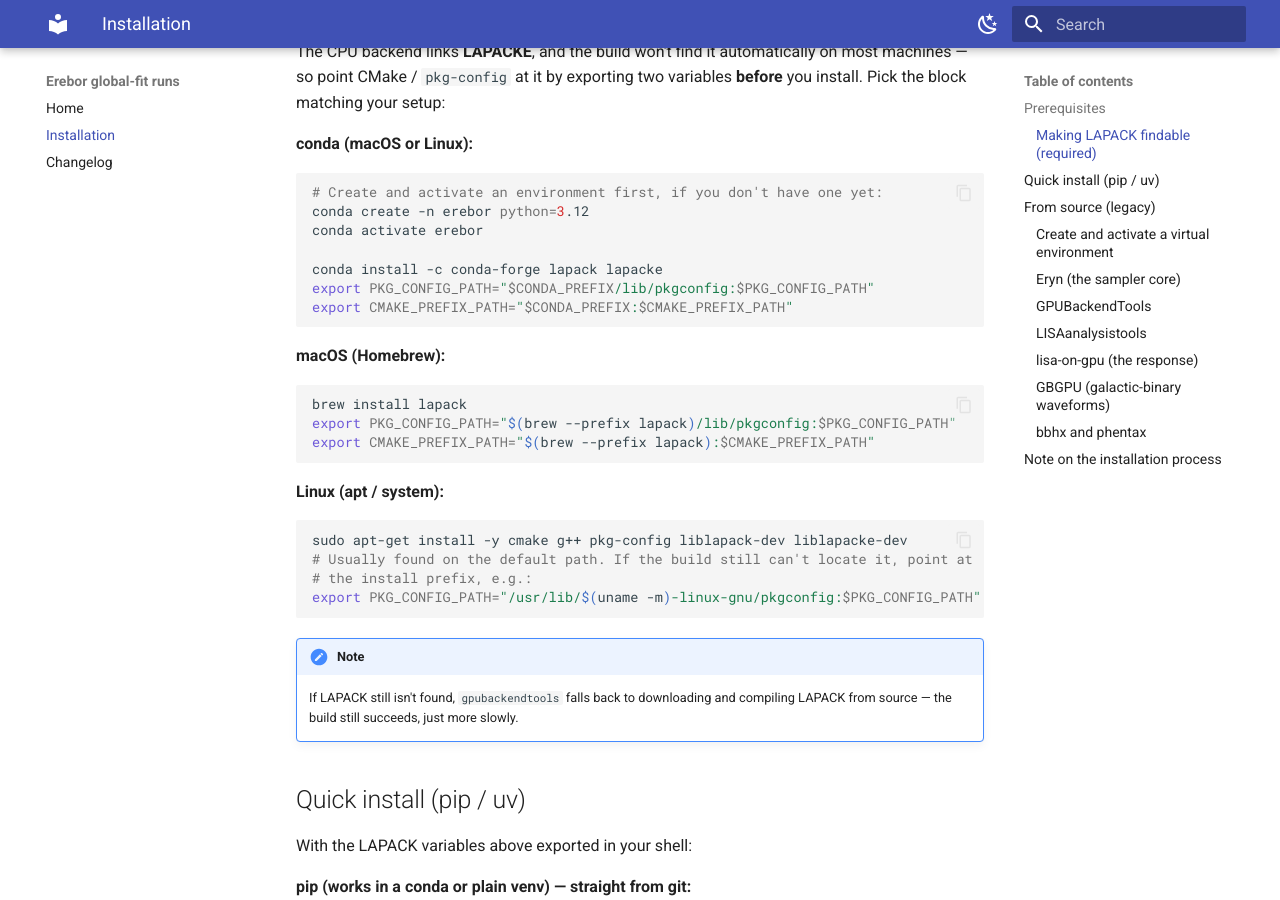
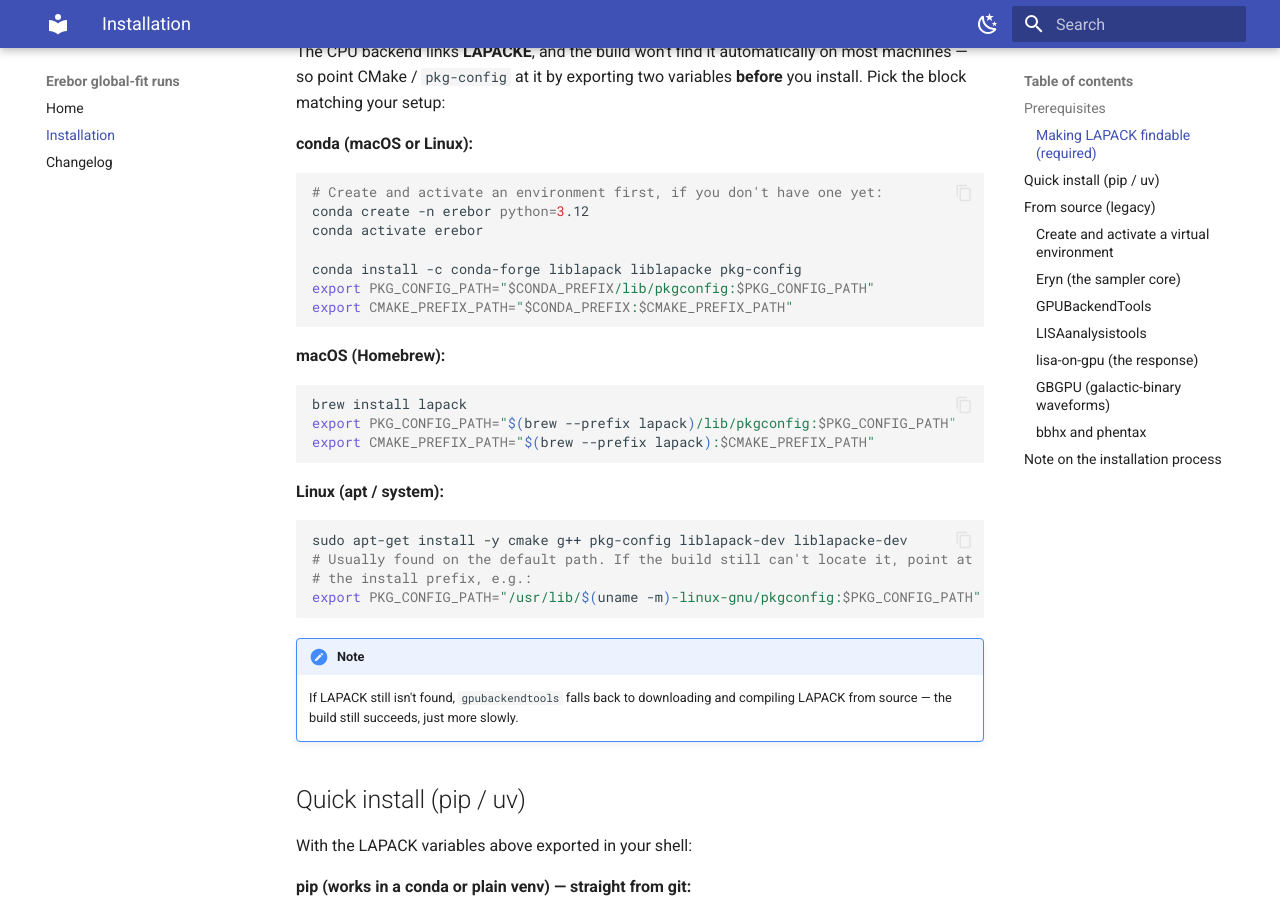
Before and after one commit to Erebor-L2D/Erebor-tools, an MkDocs documentation site: the page built from docs/installation.md, in a window 1280 px wide and 900 px high, scrolled down 622 px. Built offline with MkDocs 1.6.1 and Material for MkDocs 9.7.7, drawn with Linux system fonts in a browser that asks for light colours.

Commit message:
change lapacke to liblapacke

````diff
--- a/docs/installation.md
+++ b/docs/installation.md
@@ -29,7 +29,7 @@ most machines — so point CMake / `pkg-config` at it by exporting two variables
 conda create -n erebor python=3.12
 conda activate erebor
 
-conda install -c conda-forge lapack lapacke
+conda install -c conda-forge liblapack liblapacke pkg-config
 export PKG_CONFIG_PATH="$CONDA_PREFIX/lib/pkgconfig:$PKG_CONFIG_PATH"
 export CMAKE_PREFIX_PATH="$CONDA_PREFIX:$CMAKE_PREFIX_PATH"
 ```
````
